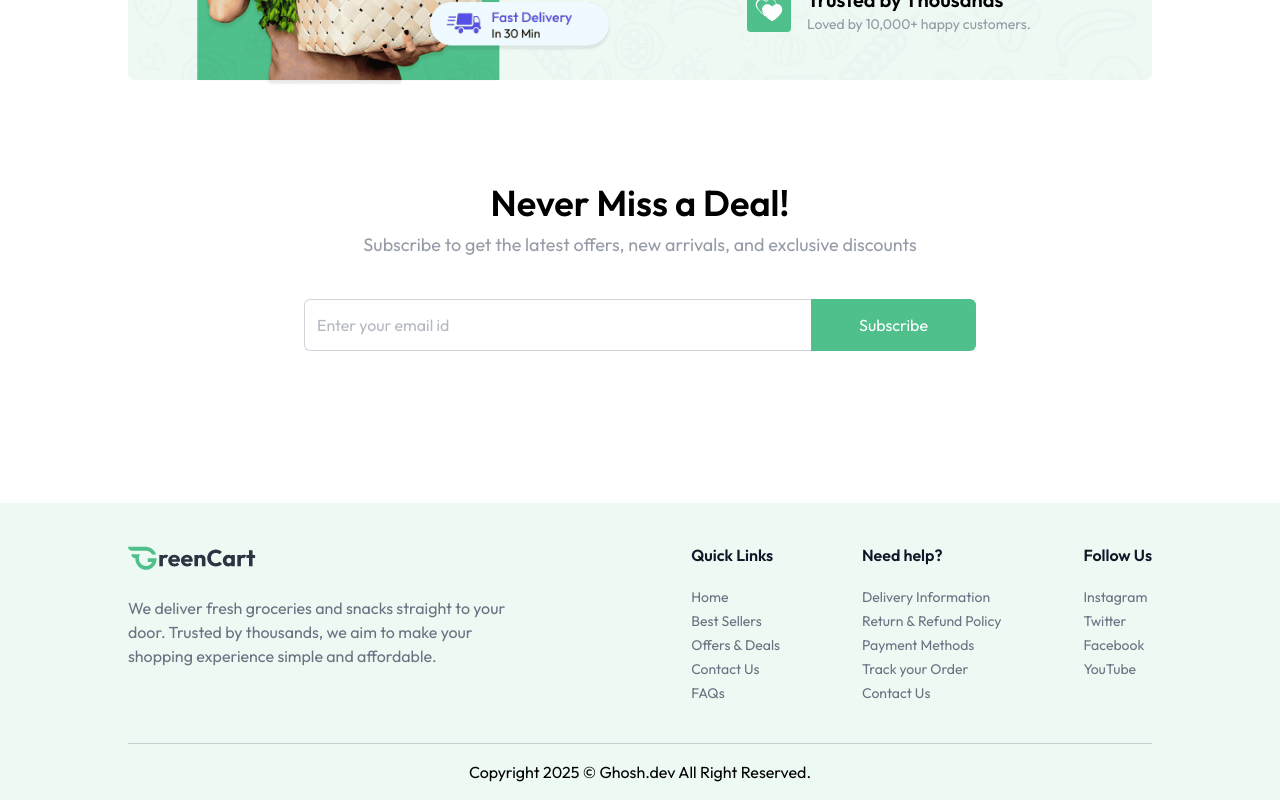
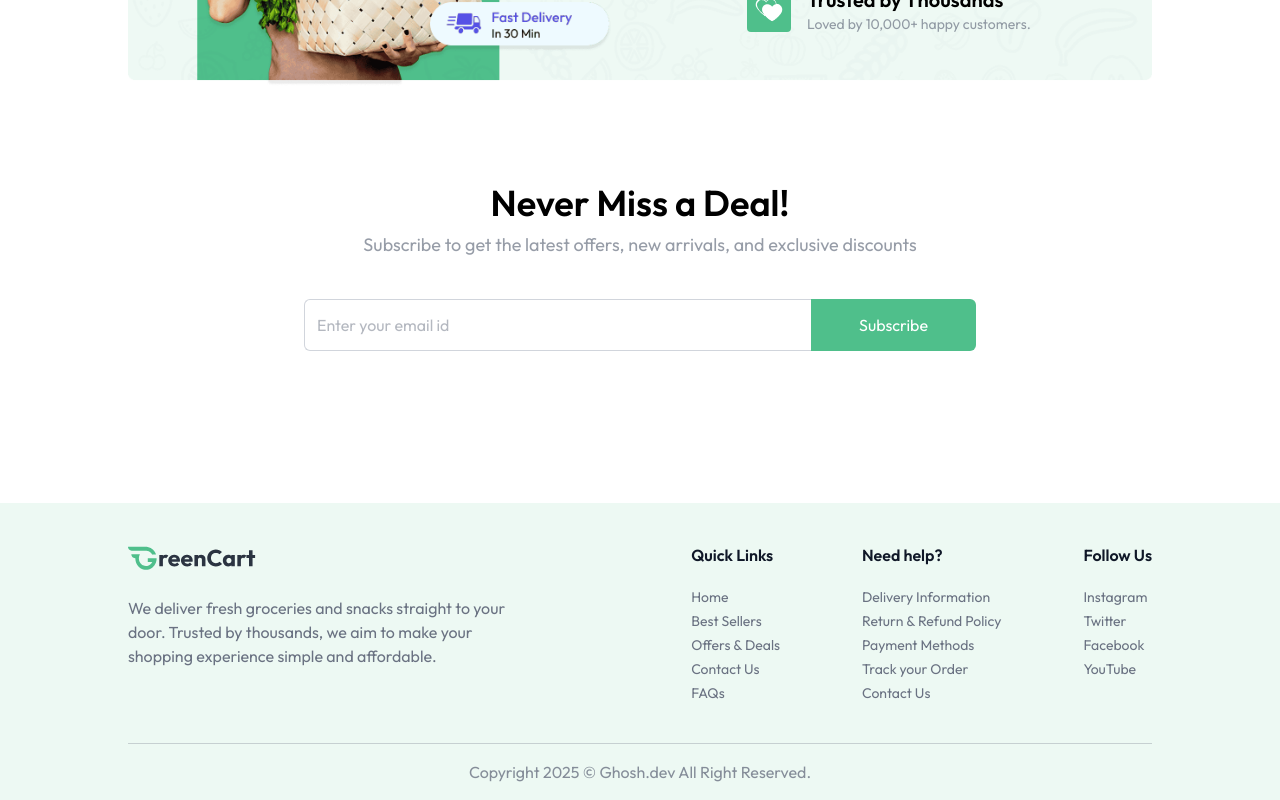
Before and after one commit to showrov4g/Grocery-Delivery-Website, a React (Vite) app in the folder frontend/: page / in a window 1280 px wide. Shown: the part 1595-2395 px from the top of the page. Built offline with nearby package versions, Linux system fonts and the light colour scheme.

Commit message:
home page design complate

```diff
--- a/frontend/src/components/Footer/Footer.jsx
+++ b/frontend/src/components/Footer/Footer.jsx
@@ -40,7 +40,7 @@ const Footer = () => {
                     ))}
                 </div>
             </div>
-            <p className="py-4 text-center text-sm md:text-base ">
+            <p className="py-4 text-center text-sm md:text-base text-gray-500/80">
             Copyright {new Date().getFullYear()} © Ghosh.dev All Right Reserved.
             </p>
         </div>
```
